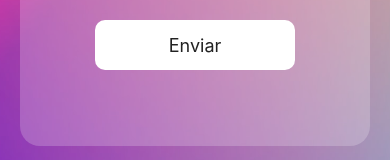
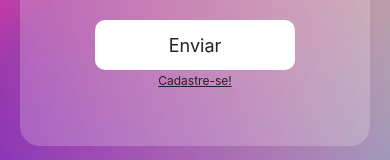
Before and after one commit to mateusmatosleonardo/layout-login, a React Native app: screen / in a window 390 px wide. Shown: the part 476-636 px from the top of the page. Built offline with nearby package versions, Linux system fonts and the light colour scheme.

Commit message:
feat: finalize project

```diff
--- a/App.tsx
+++ b/App.tsx
@@ -5,7 +5,8 @@ import {
    Text,
    View,
    ImageBackground,
-   TextInput
+   TextInput,
+   TouchableOpacity
 } from 'react-native';
 import Button from './src/components/Button';
 
@@ -37,6 +38,19 @@ export default function App() {
             style={styles.input}
           />
           <Button/>
+          <TouchableOpacity
+          >
+            <Text
+              style={{
+                fontSize: 12,
+                marginTop: 3,
+                textDecorationLine: 'underline',
+                color: '#222'
+              }}
+              >
+                Cadastre-se!
+            </Text>
+          </TouchableOpacity>
         </View>
       </ImageBackground>
     </View>
@@ -72,8 +86,5 @@ const styles = StyleSheet.create({
     borderRadius: 12,
     paddingLeft: 10,
     marginBottom: 30
-  },
-  button: {
-    width: 300
   }
 });
```
